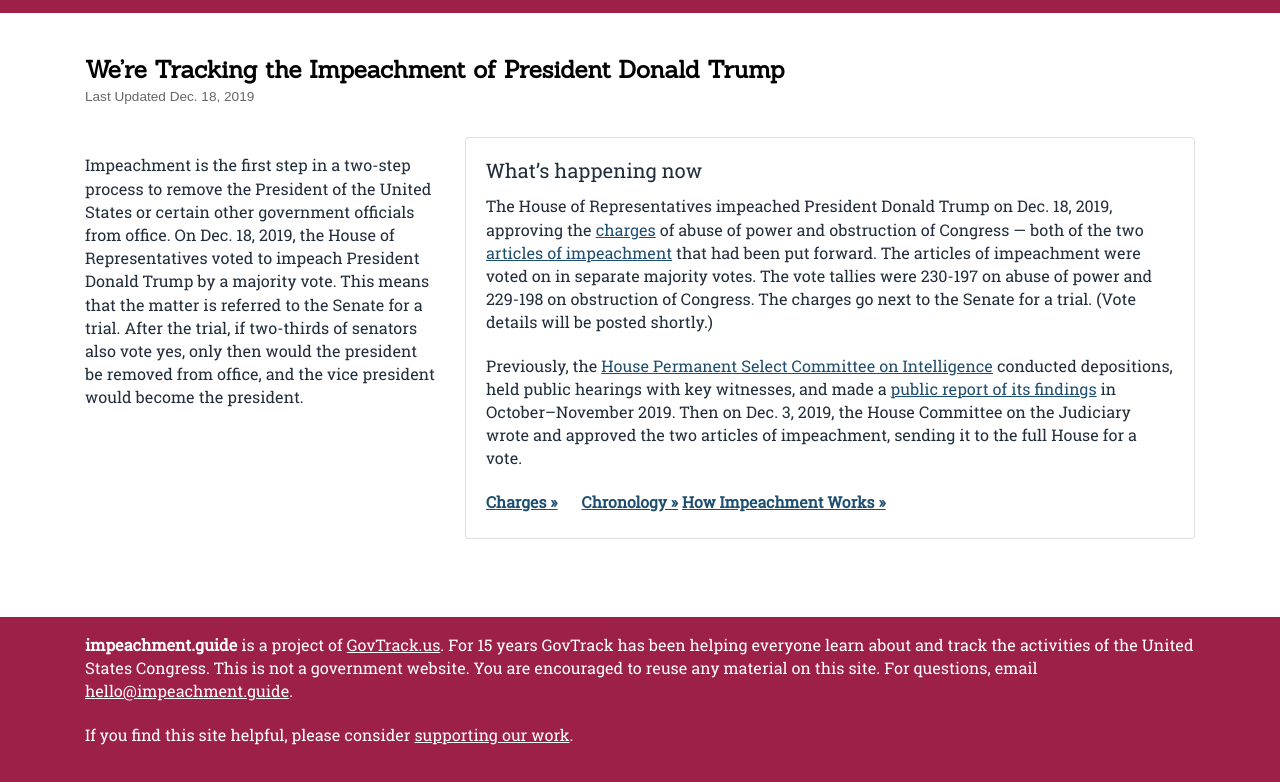
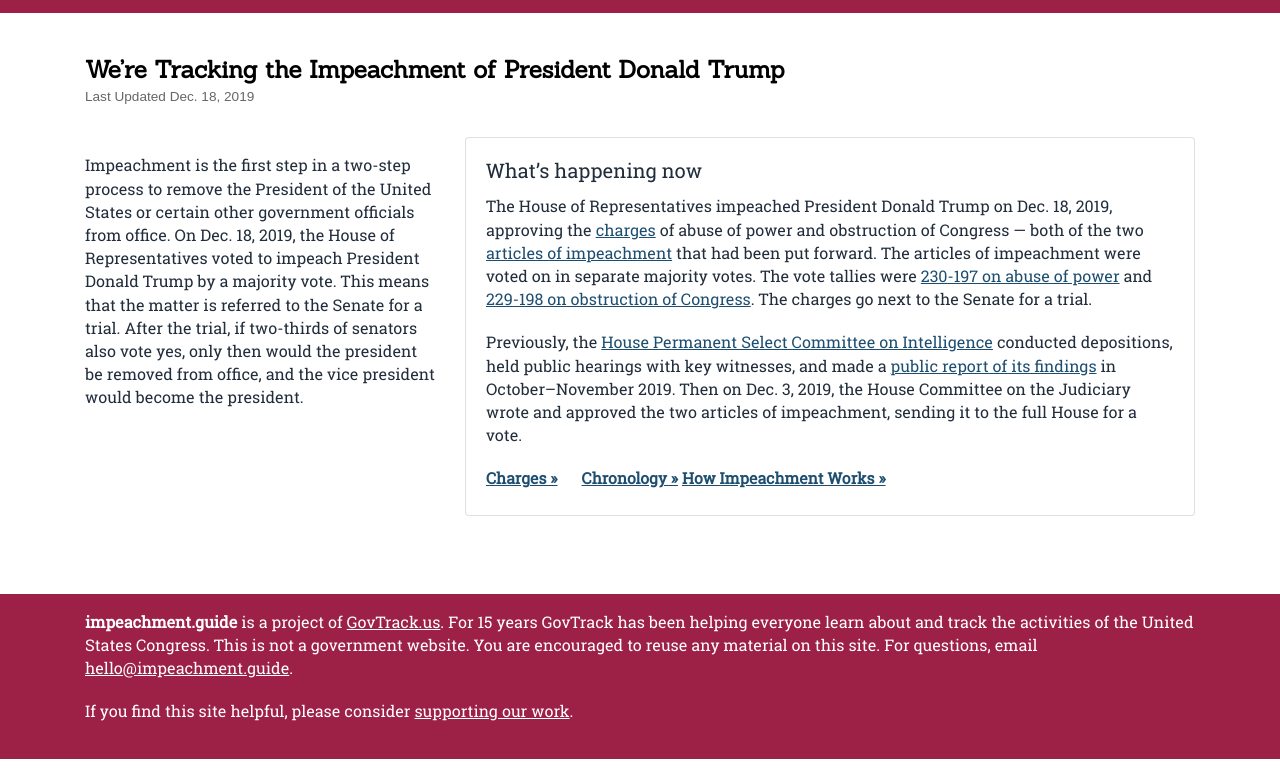
Before and after one commit to govtrack/impeachment.guide, a plain HTML site: page public_html/index.html in a window 1280 px wide. Shown: the part 61-843 px from the top of the page. After the commit the page ends 820 px from the top, so only its background shows below. Drawn offline with Linux system fonts and the light colour scheme; files whose address does not match are found by name.

Commit message:
vote links

```diff
--- a/public_html/index.html
+++ b/public_html/index.html
@@ -248,7 +248,7 @@
           <div class="card-body">
             <h5 class="card-title">What&rsquo;s happening now</h5>
 
-            <p class="card-text">The House of Representatives impeached President Donald Trump on Dec. 18, 2019, approving the <a href="#charges">charges</a> of abuse of power and obstruction of Congress &mdash; both of the two <a href="https://www.govtrack.us/congress/bills/116/hres755">articles of impeachment</a> that had been put forward. The articles of impeachment were voted on in separate majority votes. The vote tallies were 230-197 on abuse of power and 229-198 on obstruction of Congress. The charges go next to the Senate for a trial. (Vote details will be posted shortly.)</p>
+            <p class="card-text">The House of Representatives impeached President Donald Trump on Dec. 18, 2019, approving the <a href="#charges">charges</a> of abuse of power and obstruction of Congress &mdash; both of the two <a href="https://www.govtrack.us/congress/bills/116/hres755">articles of impeachment</a> that had been put forward. The articles of impeachment were voted on in separate majority votes. The vote tallies were <a href="https://www.govtrack.us/congress/votes/116-2019/h695">230-197 on abuse of power</a> and <a href="https://www.govtrack.us/congress/votes/116-2019/h696">229-198 on obstruction of Congress</a>. The charges go next to the Senate for a trial.</p>
 
             <p class="card-text">Previously, the <a href="https://www.govtrack.us/congress/committees/HLIG">House Permanent Select Committee on Intelligence</a> conducted depositions, held public hearings with key witnesses, and made a <a href="https://intelligence.house.gov/uploadedfiles/20191203_-_full_report___hpsci_impeachment_inquiry_-_20191203.pdf">public report of its findings</a> in October&ndash;November 2019. Then on Dec. 3, 2019, the House Committee on the Judiciary wrote and approved the two articles of impeachment, sending it to the full House for a vote.</p>
 
@@ -468,7 +468,7 @@
         <p><span class="header">Impeachment charges</span>  On <strong>Dec. 13, 2019</strong>, the House Committee on the Judiciary ended the impeachment inquiry by approving <a href="https://www.govtrack.us/congress/bills/116/hres755">two articles of impeachment</a>: abuse of power and obstruction of Congress. The abuse of power article charges President Trump of having &ldquo;solicited the interference of a foreign government, Ukraine, in the 2020 United States Presidential election&rdquo; for &ldquo;personal political benefit&rdquo; by asking Ukraine to perform the two investigations mentioned above. The article also charges elements of bribery: that the President &ldquo;acting both directly and through his agents&rdquo; made a White House visit and the military aid conditioned on the investigations. The obstruction article is based on the President&rsquo;s directives to staff and agencies not to comply with congressional subpoenas that sought information and testimony related to the impeachment inquiry. The committee also published a <a href="https://rules.house.gov/sites/democrats.rules.house.gov/files/CRPT-116hrpt346.pdf">report</a> with additional details. <a href="#charges"><strong>More about the charges...</strong></a></p>
         <p class="notes">The committee published a draft of the charges on Dec. 10, 2019 and spent about 12 hours debating the articles before a vote.</p>
 
-        <p><span class="header">Impeachment</span>  The House of Representatives impeached President Donald Trump on <strong>Dec. 18, 2019</strong>, approving the <a href="#charges">charges</a> of abuse of power and obstruction of Congress &mdash; both of the two <a href="https://www.govtrack.us/congress/bills/116/hres755">articles of impeachment</a> that had been put forward. The articles of impeachment were voted on in separate majority votes. The vote tallies were 230-197 on abuse of power and 229-198 on obstruction of Congress. The charges go next to the Senate for a trial. (Vote details will be posted shortly.)</p>
+        <p><span class="header">Impeachment</span>  The House of Representatives impeached President Donald Trump on <strong>Dec. 18, 2019</strong>, approving the <a href="#charges">charges</a> of abuse of power and obstruction of Congress &mdash; both of the two <a href="https://www.govtrack.us/congress/bills/116/hres755">articles of impeachment</a> that had been put forward. The articles of impeachment were voted on in separate majority votes. The vote tallies were <a href="https://www.govtrack.us/congress/votes/116-2019/h695">230-197 on abuse of power</a> and <a href="https://www.govtrack.us/congress/votes/116-2019/h696">229-198 on obstruction of Congress</a>. The charges go next to the Senate for a trial.</p>
       </div>
       <div class="col-sm-5">
         <div class="card">
```
